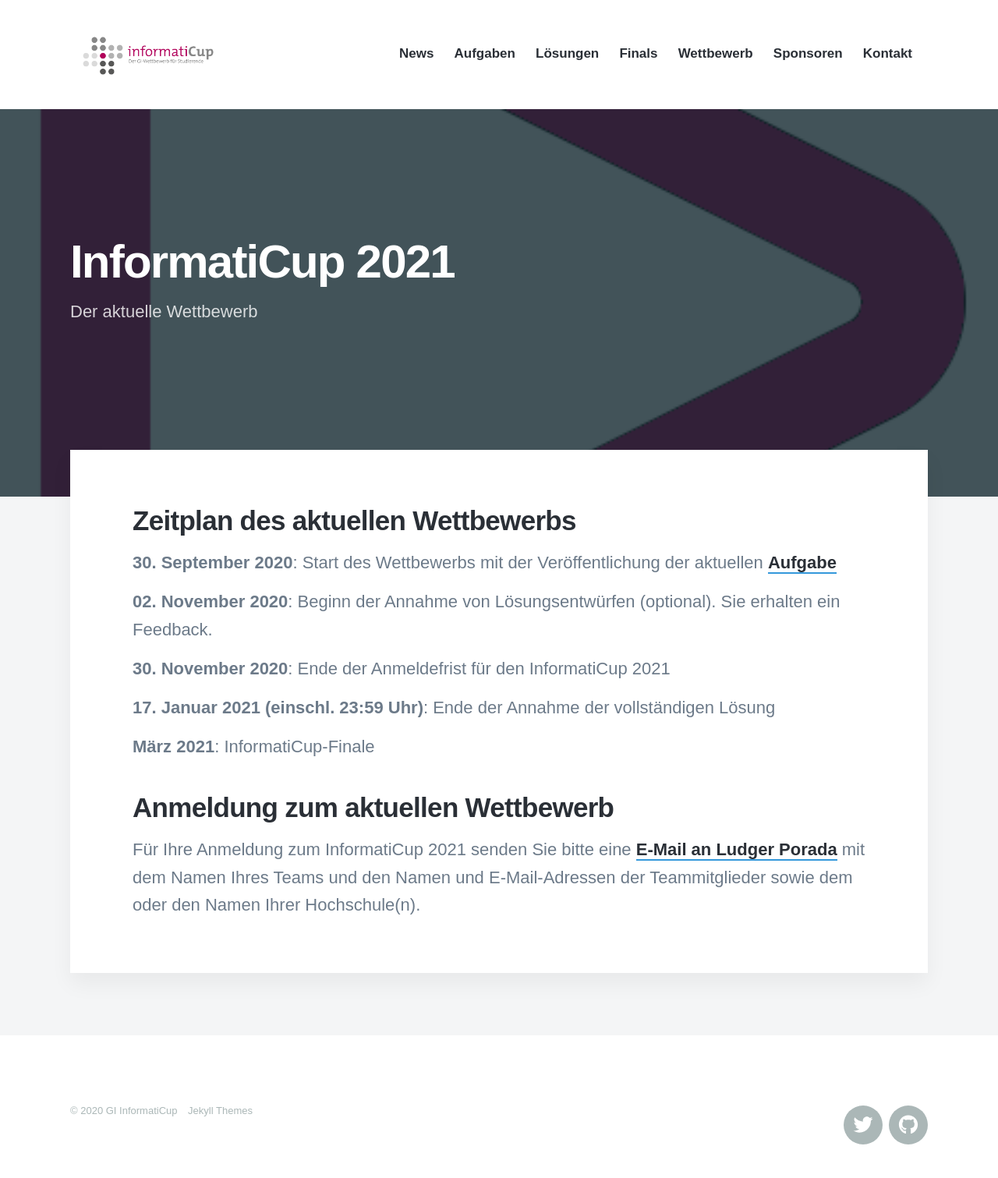
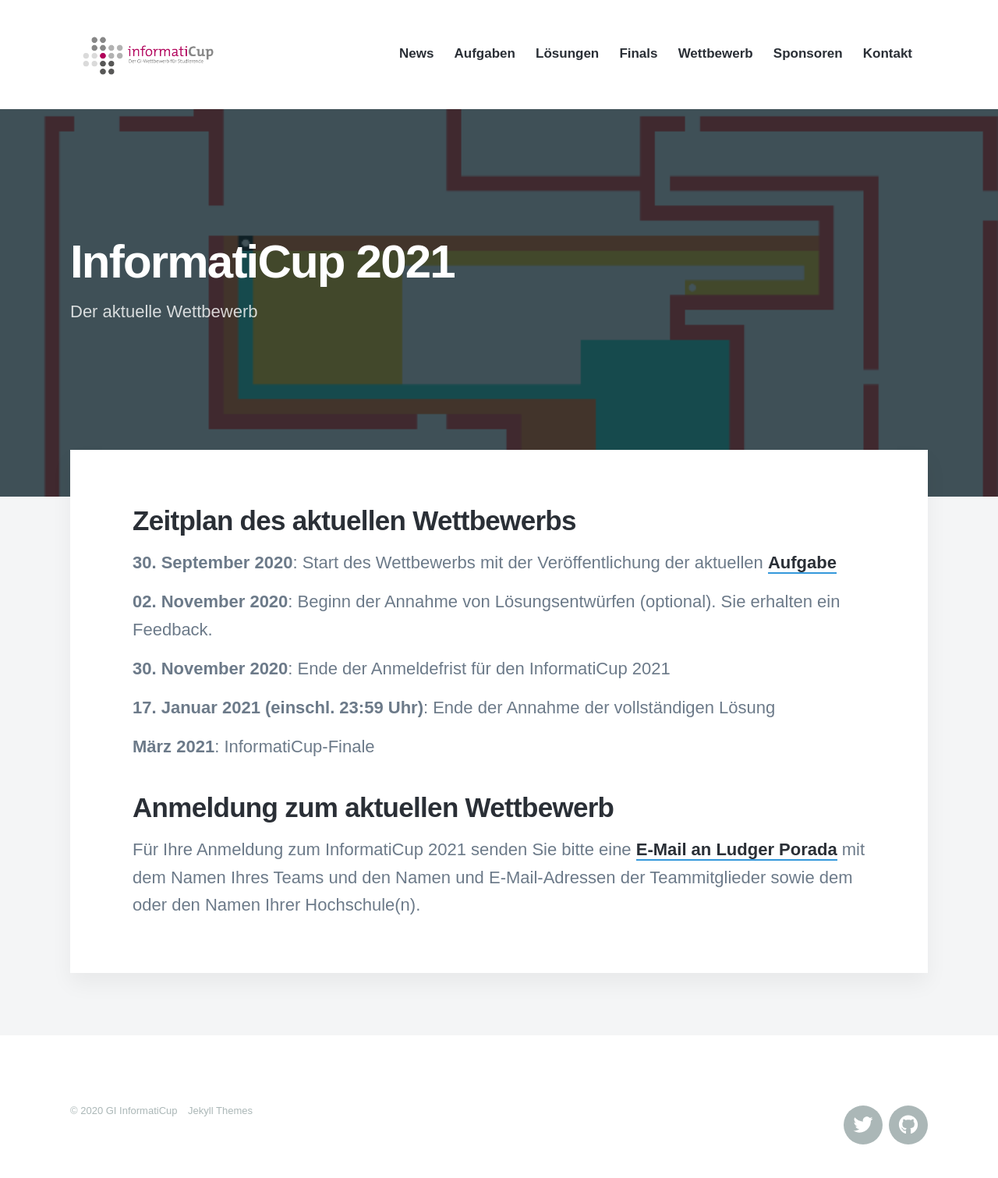
Before and after one commit to informatiCup/informaticup.github.io, a Jekyll site: the page built from _competition/20-current.md, in a window 1280 px wide. Shown: the whole page at 78% size. Built offline with Jekyll 4.4.1, drawn with Linux system fonts in a browser that asks for light colours; nearby versions of some CDN libraries; some web fonts are replaced.

Commit message:
Update current competition image

```diff
--- a/_competition/20-current.md
+++ b/_competition/20-current.md
@@ -3,7 +3,7 @@
 subtitle: 'Der aktuelle Wettbewerb'
 date: 2020-01-01 00:00:00
 description: Die neue Wettbewerbsrunde wird am 30. September 2020 im Rahmen der Jahrestagung der Gesellschaft für Informatik im Weizenbaum Institut in Berlin gestartet.
-featured_image: '/images/competition/current.png'
+featured_image: '/images/competition/spe_ed.png'
 ---
 
 ## Zeitplan des aktuellen Wettbewerbs ##
```
Also changed, not shown: images/competition/current.png (deleted), images/competition/spe_ed.png (added).
